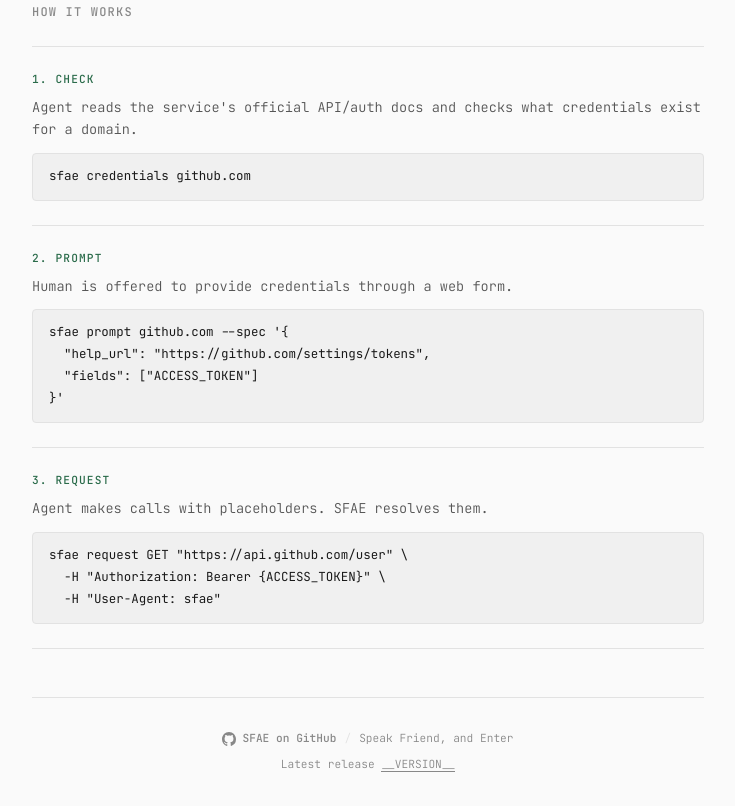
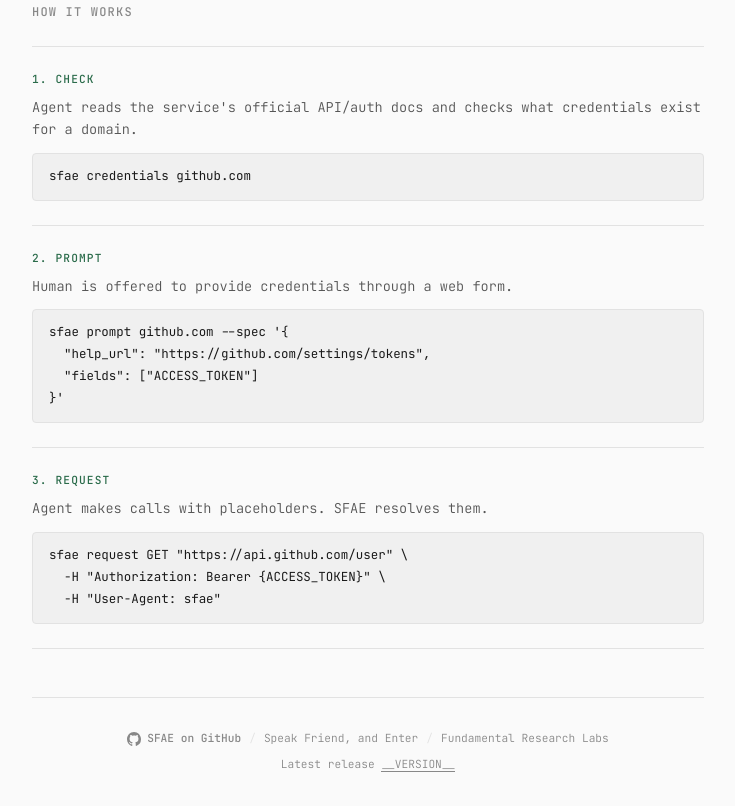
Before and after one commit to fundamental-research-labs/sfae, a website: page docs/index.html in a window 1280 px wide. Shown: the part 1672-2478 px from the top of the page, without its empty margins (272-1007 px from the left). Drawn offline with Linux system fonts and the light colour scheme.

Commit message:
Add Fundamental Research Labs footer link

```diff
--- a/docs/index.html
+++ b/docs/index.html
@@ -689,6 +689,8 @@
         </a>
         <span class="footer-divider">/</span>
         <span>Speak Friend, and Enter</span>
+        <span class="footer-divider">/</span>
+        <a href="https://fundamentalresearchlabs.com/">Fundamental Research Labs</a>
       </div>
       <div class="version">Latest release <a href="__RELEASE_URL__">__VERSION__</a></div>
     </footer>
```
